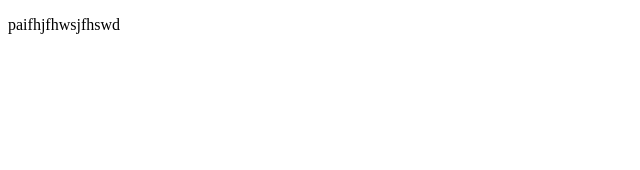
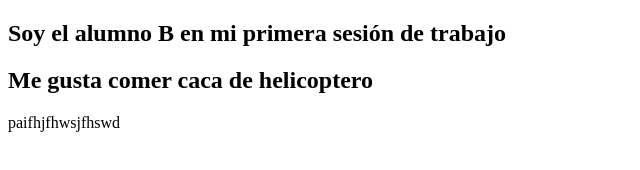
Before and after one commit to EAGInmaMS/CosasSistemas, a plain HTML site: page index.html in a window 1280 px wide. Shown: the whole page, without its empty margins (0-640 px from the left). Drawn offline with Linux system fonts and the light colour scheme.

Commit message:
he implementado cosas

```diff
--- a/index.html
+++ b/index.html
@@ -3,9 +3,11 @@
 <head>
 	<meta charset="UTF-8">
 	<meta name="viewport" content="width=device-width, initial-scale=1.0">
-	<title>Document</title>
+	<title>DROOOOGAAAA</title>
 </head>
 <body>
+	<h2>Soy el alumno B en mi primera sesión de trabajo</h2>
+	<h2>Me gusta comer caca de helicoptero</h2>
 	<p>paifhjfhwsjfhswd</p>
 </body>
 </html>
```
